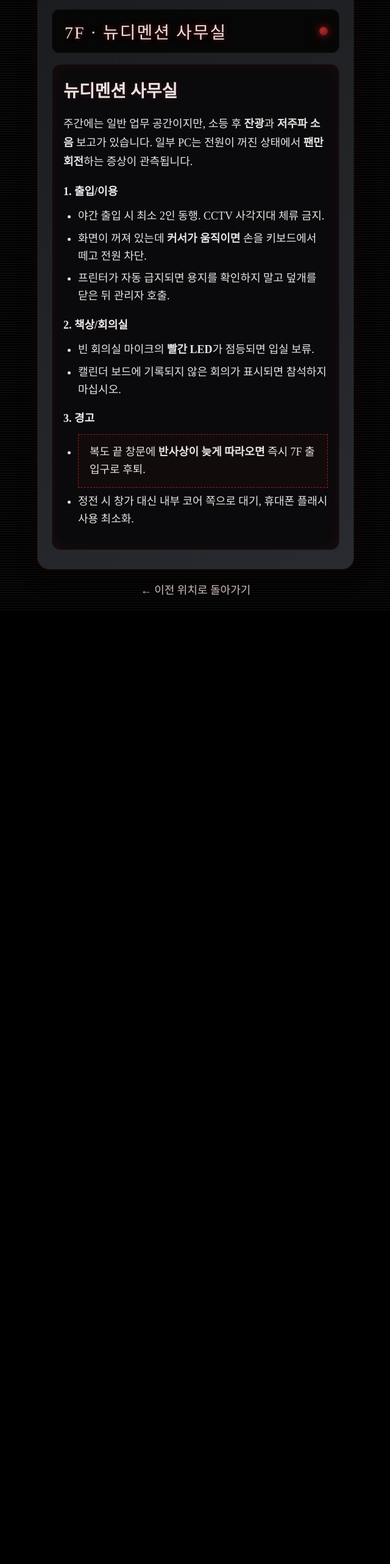
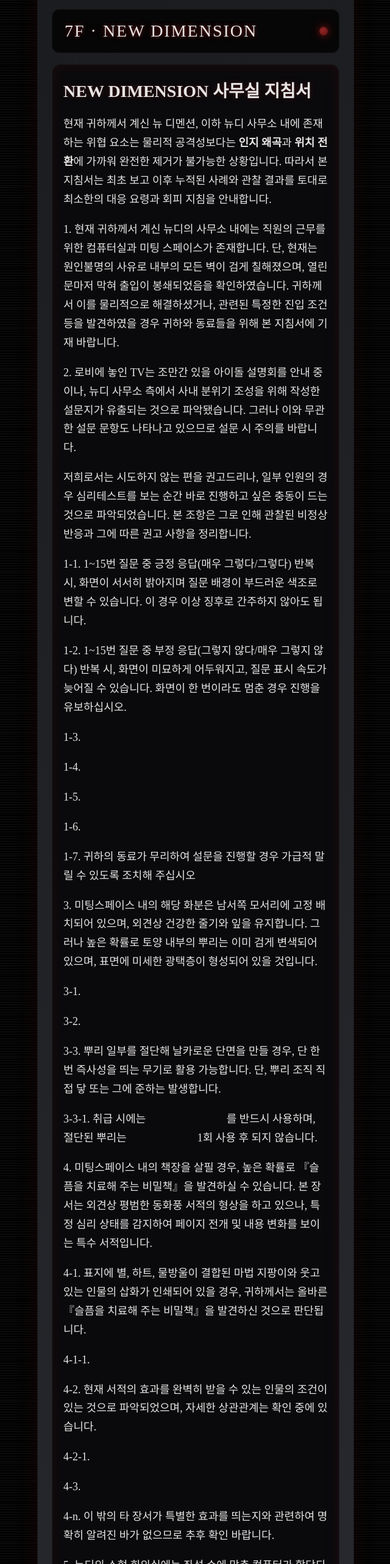
Before and after one commit to KJW-623/YOURCAST, a React (Create React App) app: page /manual/6f/7/office in a window 1280 px wide. Shown: the part 41-2606 px from the top of the page at 61% size, without its empty margins (319-959 px from the left). Before the commit the page ends 1045 px from the top, so only its background shows below. Built offline with nearby package versions, Linux system fonts and the light colour scheme; a web font is replaced by a local one.

Commit message:
7층 뉴디멘션 지침서

```diff
--- a/src/Home/manual/floor/Floor7Hub.js
+++ b/src/Home/manual/floor/Floor7Hub.js
@@ -15,8 +15,8 @@ export default function Floor7Hub() {
 
                 <div className="hub-grid">
                     <button className="hub-card" onClick={() => navigate('/manual/6f/7/office')}>
-                        <div className="hub-title">뉴디멘션 사무실</div>
-                        <div className="hub-sub">업무 구역 / 야간 소등 주의</div>
+                        <div className="hub-title">NEW DIMENSION</div>
+                        <div className="hub-sub">시청 주의</div>
                     </button>
 
                     <button className="hub-card" onClick={() => navigate('/manual/6f/7/clinic')}>
--- a/src/Home/manual/floor/Floor7Office.js
+++ b/src/Home/manual/floor/Floor7Office.js
@@ -1,4 +1,3 @@
-import React from 'react';
 import { useNavigate } from 'react-router-dom';
 import './FloorCommon.css';
 
@@ -9,46 +8,108 @@ export default function Floor7Office() {
         <div className="elev-page">
             <div className="elev-panel" style={{ padding: '32px 24px' }}>
                 <div className="elev-display">
-                    <span className="elev-range">7F · 뉴디멘션 사무실</span>
+                    <span className="elev-range">7F · NEW DIMENSION</span>
                     <span className="elev-indicator" />
                 </div>
 
                 <article className="manual-doc">
-                    <h1 className="doc-title">뉴디멘션 사무실</h1>
+                    <h1 className="doc-title">NEW DIMENSION 사무실 지침서</h1>
+
                     <p className="doc-p">
-                        주간에는 일반 업무 공간이지만, 소등 후 <b>잔광</b>과 <b>저주파 소음</b> 보고가 있습니다.
-                        일부 PC는 전원이 꺼진 상태에서 <b>팬만 회전</b>하는 증상이 관측됩니다.
+                        현재 귀하께서 계신 뉴 디멘션, 이하 뉴디 사무소 내에 존재하는 위협 요소는
+                        물리적 공격성보다는 <b>인지 왜곡</b>과 <b>위치 전환</b>에 가까워 완전한 제거가 불가능한 상황입니다.
+                        따라서 본 지침서는 최초 보고 이후 누적된 사례와 관찰 결과를 토대로 최소한의 대응 요령과 회피 지침을 안내합니다.
                     </p>
 
                     <section className="doc-section">
-                        <h2>1. 출입/이용</h2>
-                        <ul>
-                            <li>야간 출입 시 최소 2인 동행. CCTV 사각지대 체류 금지.</li>
-                            <li>화면이 꺼져 있는데 <b>커서가 움직이면</b> 손을 키보드에서 떼고 전원 차단.</li>
-                            <li>프린터가 자동 급지되면 용지를 확인하지 말고 덮개를 닫은 뒤 관리자 호출.</li>
-                        </ul>
+                        <p>
+                            1. 현재 귀하께서 계신 뉴디의 사무소 내에는 직원의 근무를 위한 컴퓨터실과 미팅 스페이스가 존재합니다.
+                            단, 현재는 원인불명의 사유로 내부의 모든 벽이 검게 칠해졌으며, 열린 문마저 막혀 출입이 봉쇄되었음을 확인하였습니다.
+                            귀하께서 이를 물리적으로 해결하셨거나, 관련된 특정한 진입 조건 등을 발견하였을 경우 귀하와 동료들을 위해 본 지침서에 기재 바랍니다.
+                        </p>
                     </section>
 
                     <section className="doc-section">
-                        <h2>2. 책상/회의실</h2>
-                        <ul>
-                            <li>빈 회의실 마이크의 <b>빨간 LED</b>가 점등되면 입실 보류.</li>
-                            <li>캘린더 보드에 기록되지 않은 회의가 표시되면 참석하지 마십시오.</li>
-                        </ul>
+                        <p>
+                            2. 로비에 놓인 TV는 조만간 있을 아이돌 설명회를 안내 중이나,
+                            뉴디 사무소 측에서 사내 분위기 조성을 위해 작성한 설문지가 유출되는 것으로 파악됐습니다.
+                            그러나 이와 무관한 설문 문항도 나타나고 있으므로 설문 시 주의를 바랍니다.
+                        </p>
+                        <p>
+                            저희로서는 시도하지 않는 편을 권고드리나, 일부 인원의 경우 심리테스트를 보는 순간 바로 진행하고 싶은 충동이 드는 것으로 파악되었습니다.
+                            본 조항은 그로 인해 관찰된 비정상 반응과 그에 따른 권고 사항을 정리합니다.
+                        </p>
+                        <p>1-1. 1~15번 질문 중 긍정 응답(매우 그렇다/그렇다) 반복 시, 화면이 서서히 밝아지며 질문 배경이 부드러운 색조로 변할 수 있습니다. 이 경우 이상 징후로 간주하지 않아도 됩니다.</p>
+                        <p>1-2. 1~15번 질문 중 부정 응답(그렇지 않다/매우 그렇지 않다) 반복 시, 화면이 미묘하게 어두워지고, 질문 표시 속도가 늦어질 수 있습니다. 화면이 한 번이라도 멈춘 경우 진행을 유보하십시오.</p>
+                        <p>1-3. </p>
+                        <p>1-4. </p>
+                        <p>1-5. </p>
+                        <p>1-6. </p>
+                        <p>1-7. 귀하의 동료가 무리하여 설문을 진행할 경우 가급적 말릴 수 있도록 조치해 주십시오</p>
                     </section>
 
                     <section className="doc-section">
-                        <h2>3. 경고</h2>
-                        <ul>
-                            <li className="doc-warning">복도 끝 창문에 <b>반사상이 늦게 따라오면</b> 즉시 7F 출입구로 후퇴.</li>
-                            <li>정전 시 창가 대신 내부 코어 쪽으로 대기, 휴대폰 플래시 사용 최소화.</li>
-                        </ul>
+                        <p>
+                            3. 미팅스페이스 내의 해당 화분은 남서쪽 모서리에 고정 배치되어 있으며, 외견상 건강한 줄기와 잎을 유지합니다.
+                            그러나 높은 확률로 토양 내부의 뿌리는 이미 검게 변색되어 있으며, 표면에 미세한 광택층이 형성되어 있을 것입니다.
+                        </p>
+                        <p>3-1. </p>
+                        <p>3-2. </p>
+                        <p>
+                            3-3. 뿌리 일부를 절단해 날카로운 단면을 만들 경우, 단 한 번 즉사성을 띄는 무기로 활용 가능합니다.
+                            단, 뿌리 조직                      직접 닿                                     또는 그에 준하는           발생합니다.
+                        </p>
+                        <p>
+                            3-3-1. 취급 시에는ㅤㅤㅤㅤㅤㅤㅤㅤ를 반드시 사용하며,
+                            절단된 뿌리는ㅤㅤㅤㅤㅤㅤㅤ1회 사용 후                                                                  되지 않습니다.
+                        </p>
+                    </section>
+
+                    <section className="doc-section">
+                        <p>
+                            4. 미팅스페이스 내의 책장을 살필 경우, 높은 확률로 『슬픔을 치료해 주는 비밀책』을 발견하실 수 있습니다.
+                            본 장서는 외견상 평범한 동화풍 서적의 형상을 하고 있으나, 특정 심리 상태를 감지하여 페이지 전개 및 내용 변화를 보이는 특수 서적입니다.
+                        </p>
+                        <p>
+                            4-1. 표지에 별, 하트, 물방울이 결합된 마법 지팡이와 웃고 있는 인물의 삽화가 인쇄되어 있을 경우,
+                            귀하께서는 올바른 『슬픔을 치료해 주는 비밀책』을 발견하신 것으로 판단됩니다.
+                        </p>
+                        <p>4-1-1. </p>
+                        <p>4-2. 현재 서적의 효과를 완벽히 받을 수 있는 인물의 조건이 있는 것으로 파악되었으며, 자세한 상관관계는 확인 중에 있습니다.</p>
+                        <p>4-2-1. </p>
+                        <p>4-3. </p>
+                        <p>4-n. 이 밖의 타 장서가 특별한 효과를 띄는지와 관련하여 명확히 알려진 바가 없으므로 추후 확인 바랍니다.</p>
+                    </section>
+
+                    <section className="doc-section">
+                        <p>
+                            5. 뉴디의 소형 회의실에는 좌석 수에 맞춘 컴퓨터가 할당되어 있으나,
+                            현재 컴퓨터의 일부분에 특정 아이돌의 좌석명이 적힌 현상이 있는 것으로 파악됩니다.
+                            모니터나 본체 및 기타 부품을 통틀어 컴퓨터에 적힌 이름을 확인하시기 바랍니다.
+                            이름이 없는 것이 분명하게 확인된 경우 착석하셔도 좋습니다.
+                            현재 이름이 없는 좌석은 입소가 예정된 신인 아이돌의 좌석으로 추정되나 확인되지 않았습니다.
+                            이름이 있는 좌석에 해당 당사자가 앉았을 경우의 상황은 확인되지 않았습니다.
+                            본 지침은 귀하의 무리한 도전을 결코 장려하지 않습니다.
+                        </p>
+                        <p>
+                            만약 회의실 문을 열어 조명을 켠 직후, 컴퓨터의 수가 좌석 수와 일치하지 않을 경우에는 다음 지침을 따르시길 바랍니다.
+                        </p>
+                        <p>5-1. </p>
+                        <p>5-2. </p>
+                        <p>
+                            5-3. 만약 타 소속사에 소속된 아이돌의 좌석을 발견할 시,
+                            즉시 해당 방법으로의 탈출을 포기하고 조명을 켜 놓은 채 조용히 회의실을 탈출하여 문을 닫으십시오.
+                            이 경우, 해당 시점 이후로 공간을 완전히 탈출할 때까지 해당 아이돌의 이름을 말하면 안 됩니다.
+                            <br />- 이름이 발견되는 타 소속사 아이돌은 실종이 유력하나, 현재 명확한 상관관계는 조사 중에 있습니다.
+                        </p>
                     </section>
                 </article>
             </div>
 
             <div style={{ display: 'flex', gap: 12 }}>
-                <button className="back-link" onClick={() => navigate('/manual/6f/7')}>← 이전 위치로 돌아가기</button>
+                <button className="back-link" onClick={() => navigate('/manual/6f/7')}>
+                    ← 이전 위치로 돌아가기
+                </button>
             </div>
         </div>
     );
```
